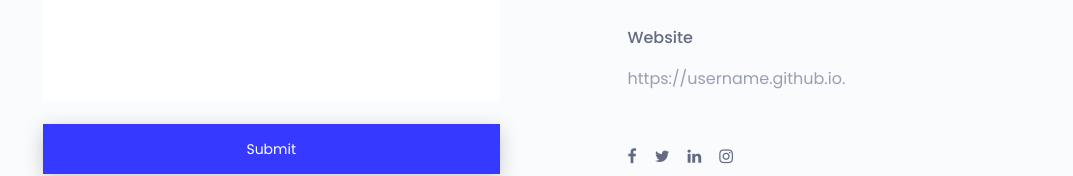
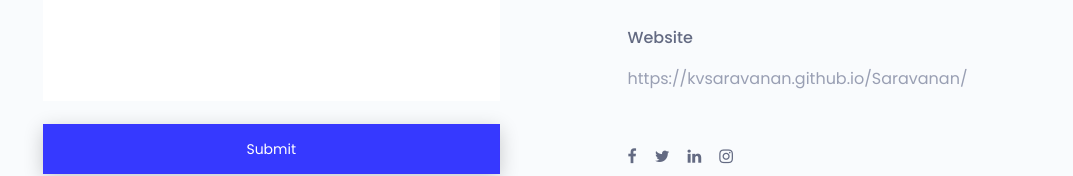
Before and after one commit to kvsaravanan/Saravanan, a plain HTML site: page index.html in a window 1280 px wide. Shown: the part 4534-4710 px from the top of the page, without its empty margins (125-1198 px from the left). Drawn offline with nearby package versions, Linux system fonts and the light colour scheme.

Commit message:
Update index.html

```diff
--- a/index.html
+++ b/index.html
@@ -674,7 +674,7 @@ world changes in the ever-evolving IT industry.
 										</div>
 										<div class="single-contact-add-info">
 											<h3>website</h3>
-											<p>https://username.github.io.</p>
+											<p>https://kvsaravanan.github.io/Saravanan/</p>
 										</div>
 									</div>
 								</div><!--/.contact-adress-->
```
